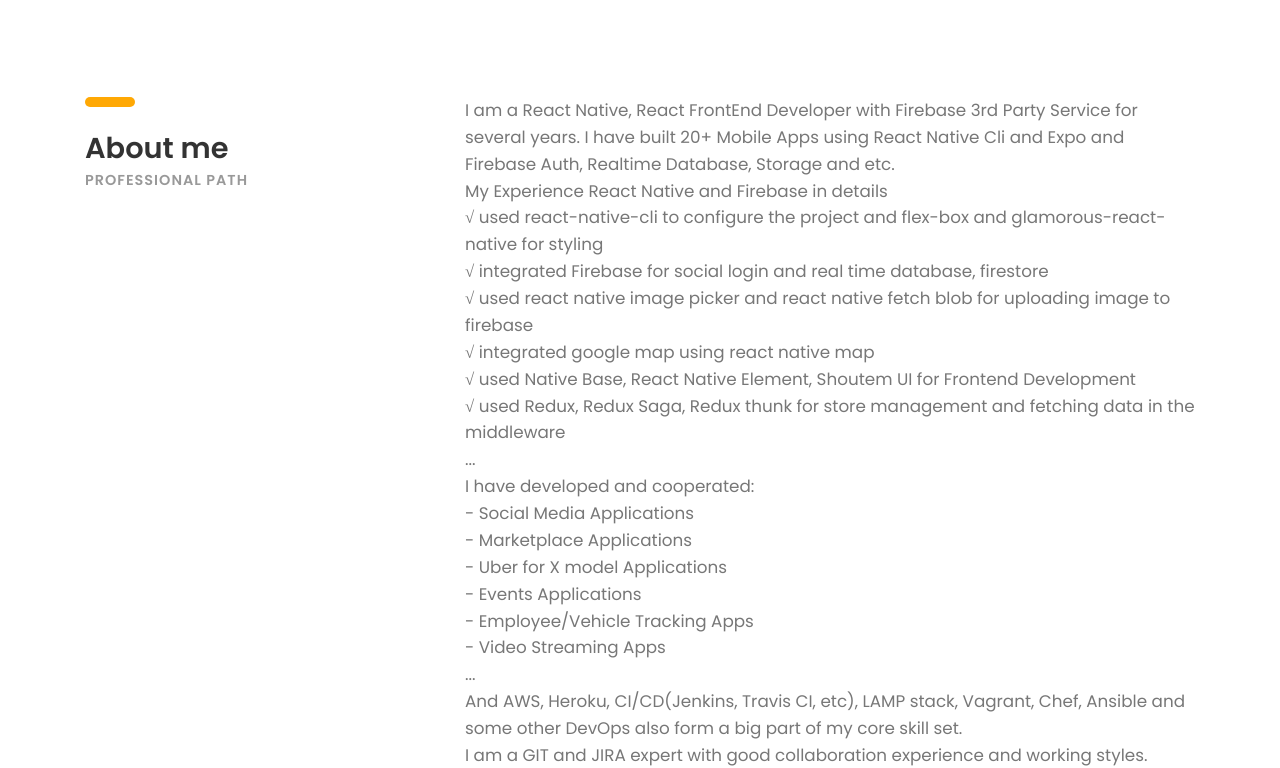
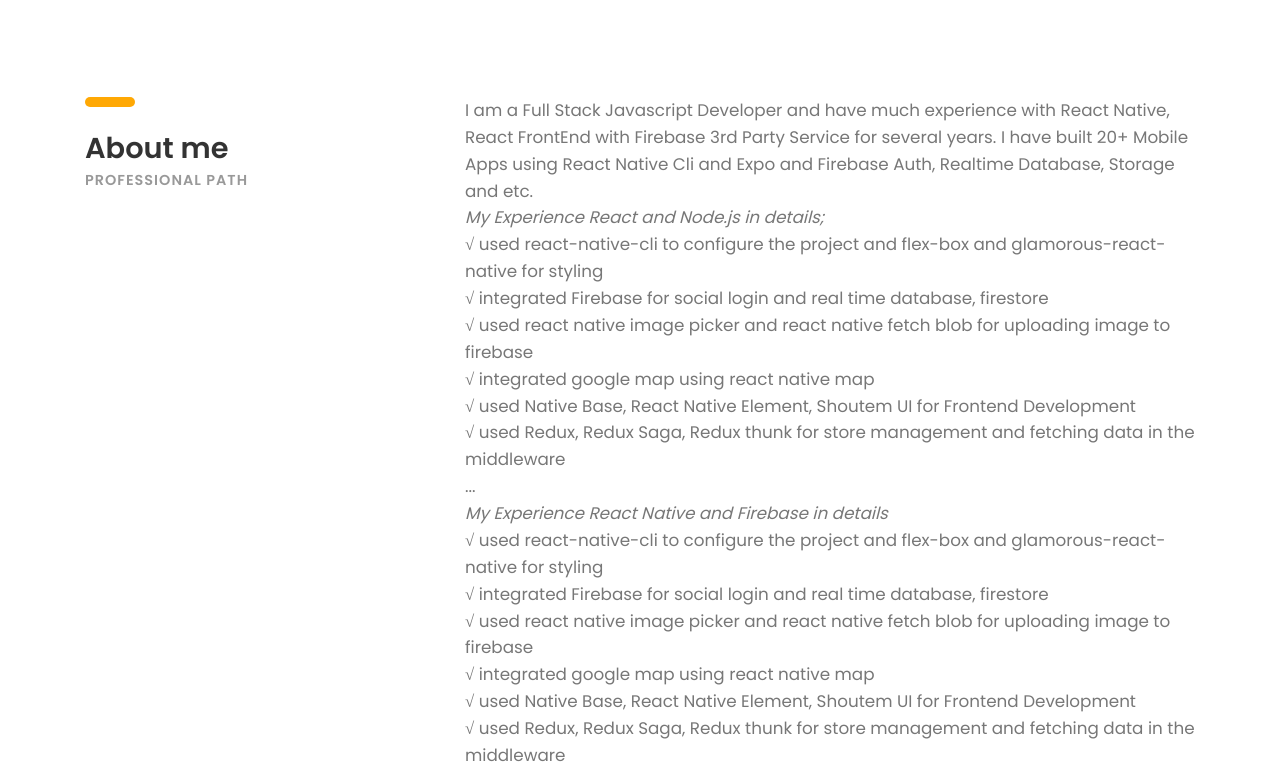
Before and after one commit to carrillocarlosce/carrillocarlosce.github.io, a plain HTML site: page index.html in a window 1280 px wide. Shown: the part 1539-2307 px from the top of the page. Drawn offline with Linux system fonts and the light colour scheme; files whose address does not match are found by name.

Commit message:
minor fix-3

```diff
--- a/index.html
+++ b/index.html
@@ -76,12 +76,12 @@
 						<h2><b>Carlos Eduardo Carrillo Barrios</b></h2>
 						<h4 class="font-yellow">FullStack Javascript Developer</h4>
 						<ul class="information margin-tb-30">
-							<li><b>BORN : </b>September 18, 1987</li>
 							<li><b>EMAIL : </b>BestGuru.Peru@gmail.com</li>
+							<li><b>SKYPE : </b>live:bestguru.peru</li>
 							<li><b>MARITAL STATUS : </b>Not Married</li>
 						</ul>
 						<ul class="social-icons">
-							<li><a href="https://www.linkedin.com/in/brandon-muxo-42b273189/"><i class="ion-social-linkedin"></i></a></li>
+							<li><a href="https://www.linkedin.com/in/carlos-e-carrillo-375a4b79/"><i class="ion-social-linkedin"></i></a></li>
 							<li><a href="https://github.com/carrillocarlosce"><i class="ion-social-github"></i></a></li>
 							<!-- <li><a href="https://gitlab.com/topguru315"><i class="ion-social-gitlab"></i></a></li>
 							<li><a href="https://angel.co/brandon-muxo-1?al_content=view+your+profile&al_source=transaction_feed%2Fnetwork_sidebar"><i class="u-unstyledLink u-inlineBlock s-vgRight0_5 logo fontello-angellist"></i></a></li> -->
@@ -158,10 +158,19 @@
 					</div>
 				</div><!-- col-sm-4 -->
 				<div class="col-sm-8">
-					<p class="margin-b-50">I am a React Native, React FrontEnd Developer with Firebase 3rd Party Service for several years.
+					<p class="margin-b-50">I am a Full Stack Javascript Developer and have much experience with React Native, React FrontEnd  with Firebase 3rd Party Service for several years.
             I have built 20+ Mobile Apps using React Native Cli and Expo and Firebase Auth, Realtime Database, Storage and etc.<br>
 
-            My Experience React Native and Firebase in details<br>
+            <i>My Experience React and Node.js in details;</i><br>
+            √ used react-native-cli to configure the project and flex-box and glamorous-react-native for styling<br>
+            √ integrated Firebase for social login and real time database, firestore<br>
+            √ used react native image picker and react native fetch blob for uploading image to firebase<br>
+            √ integrated google map using react native map<br>
+            √ used Native Base, React Native Element, Shoutem UI for Frontend Development<br>
+            √ used Redux, Redux Saga, Redux thunk for store management and fetching data in the middleware<br>
+			...<br>
+
+            <i>My Experience React Native and Firebase in details</i><br>
             √ used react-native-cli to configure the project and flex-box and glamorous-react-native for styling<br>
             √ integrated Firebase for social login and real time database, firestore<br>
             √ used react native image picker and react native fetch blob for uploading image to firebase<br>
```
